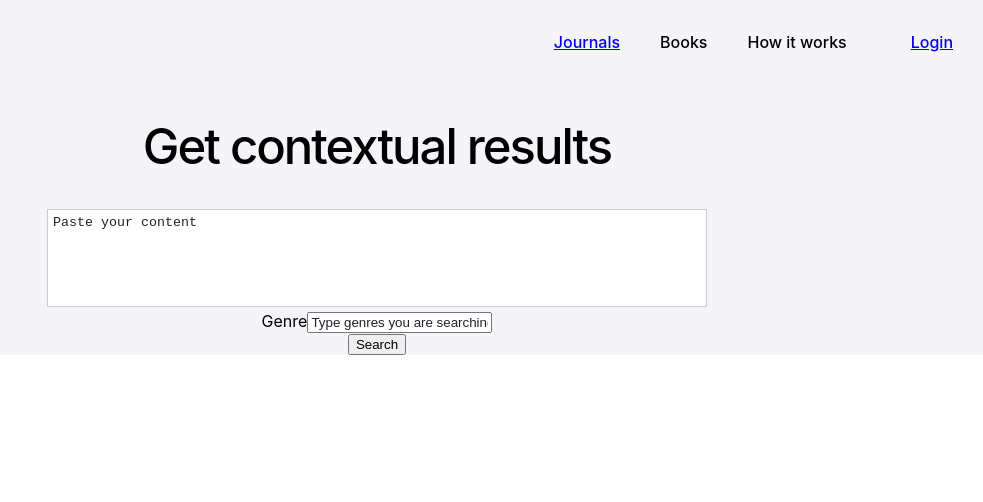
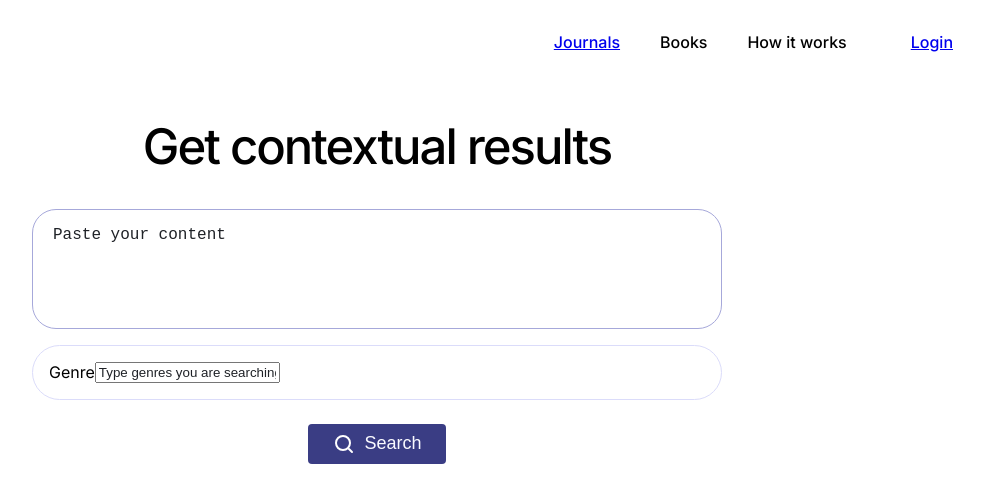
Before and after one commit to donjoshi/v-lib, a React (Create React App) app: page / in a window 1280 px wide. Shown: the top 502 px of the page, without its empty margins (263-1246 px from the left). Built offline with nearby package versions, Linux system fonts and the light colour scheme.

Commit message:
Styled Search

```diff
--- a/public/index.html
+++ b/public/index.html
@@ -24,7 +24,11 @@
       work correctly both with client-side routing and a non-root public URL.
       Learn how to configure a non-root public URL by running `npm run build`.
     -->
-    <title>React App</title>
+    <!-- Ading Inter as default font -->
+    <link rel="preconnect" href="https://fonts.googleapis.com">
+<link rel="preconnect" href="https://fonts.gstatic.com" crossorigin>
+<link href="https://fonts.googleapis.com/css2?family=Inter:wght@100..900&display=swap" rel="stylesheet">
+    <title>V-Lib:Vector Library</title>
   </head>
   <body>
     <noscript>You need to enable JavaScript to run this app.</noscript>
--- a/src/App.css
+++ b/src/App.css
@@ -27,6 +27,9 @@
 .App-link {
   color: #61dafb;
 }
+body, html {
+  font-family: 'Inter', sans-serif;
+}
 
 @keyframes App-logo-spin {
   from {
@@ -36,3 +39,6 @@
     transform: rotate(360deg);
   }
 }
+input:active{
+  border-color: #4C50B5;
+}
--- a/src/pages/results/results.css
+++ b/src/pages/results/results.css
@@ -8,3 +8,6 @@
     justify-content: center;
     margin-top: 50px;
 }
+.filter{
+
+}
--- a/src/pages/results/results.jsx
+++ b/src/pages/results/results.jsx
@@ -21,7 +21,7 @@ export default function Results()
 
             <div className="container6">
                 <div className="filter">
-                    filter
+                    <span className="Filter">filter</span>
                 </div>
 
                 <div className="result-part">
--- a/src/pages/user-search/index.jsx
+++ b/src/pages/user-search/index.jsx
@@ -74,7 +74,7 @@ export default function UserSearch() {
 
     return (
 
-        <div className="main-container">
+        <div className="MainContainer">
             <div>
                 <NavbarMain />
             </div>
@@ -95,6 +95,11 @@ export default function UserSearch() {
 
                             <div className="search-space-2">
                                 <button type="submit" disabled={loading}>
+                                <svg className="search-icon" width="24" height="24" viewBox="0 0 24 24" fill="none" xmlns="http://www.w3.org/2000/svg">
+<path d="M11 18C14.866 18 18 14.866 18 11C18 7.13401 14.866 4 11 4C7.13401 4 4 7.13401 4 11C4 14.866 7.13401 18 11 18Z" stroke="white" stroke-width="2"/>
+<path d="M20 20L17 17" stroke="white" stroke-width="2" stroke-linecap="round"/>
+</svg>
+
                                     {loading ? "Searching...." : "Search"}
                                 </button>
                             </div>
--- a/src/pages/user-search/styles.css
+++ b/src/pages/user-search/styles.css
@@ -1,14 +1,52 @@
-
-
 .text-area {
     width: 648px;
     height: 86px;
     resize: none;
-    border: 1px solid #ccc;
-    padding: 5px;
+    border: 1px solid #A6A8DA;
+    padding:16px 20px;
+    border-radius:24px;
+    text-overflow: ellipsis;
+    overflow:clip;
+    font-size: 16px;
+    display: block;
   }
   .Hero-header{
     font-size: 49px ;
     font-weight: 500;
     letter-spacing: -2px;
   }
+  .container4{
+    display: flex;
+    flex-direction: column;
+  }
+  .search-space{
+    display: flex;
+    flex-direction: row;
+    justify-content: center;
+  }
+  button{
+    height: 40px;
+    padding: 0px 24px;
+    background-color:#3A3D84 ;
+    color: #FAFAFF;
+    font-size: 18px;
+    font-weight: 500;
+    display: flex;
+    align-items: center;
+    gap: 8px;
+    border: none;
+    border-radius: 4px;
+  }
+  .search-space-2{
+    display: flex;
+    justify-content: center;
+    margin-top: 24px;
+  }
+  .genre{
+    margin-top: 16px;
+  padding: 16px;
+  border: 1px solid #DBDCFA;
+  border-radius: 100px;
+  display: flex;
+
+  }
```
